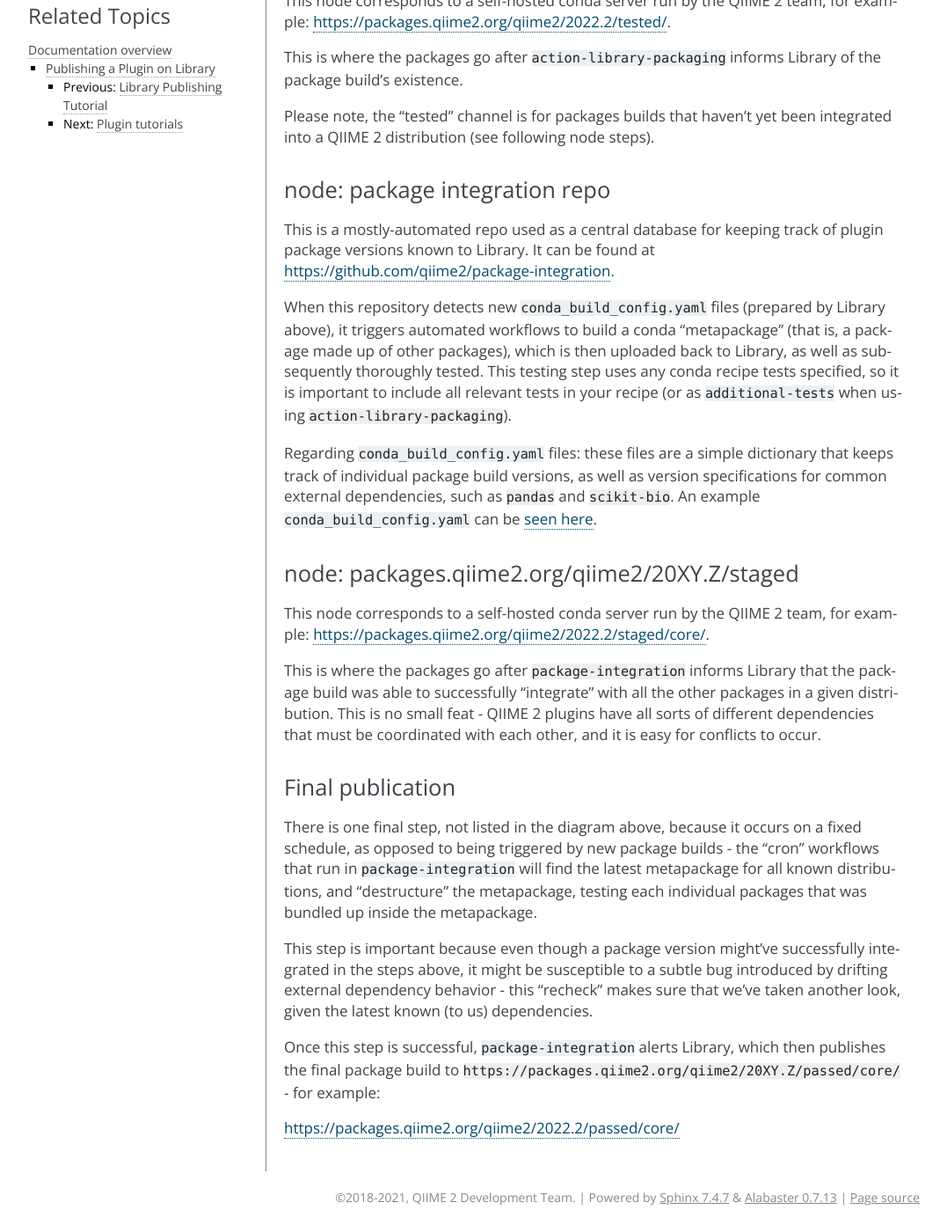
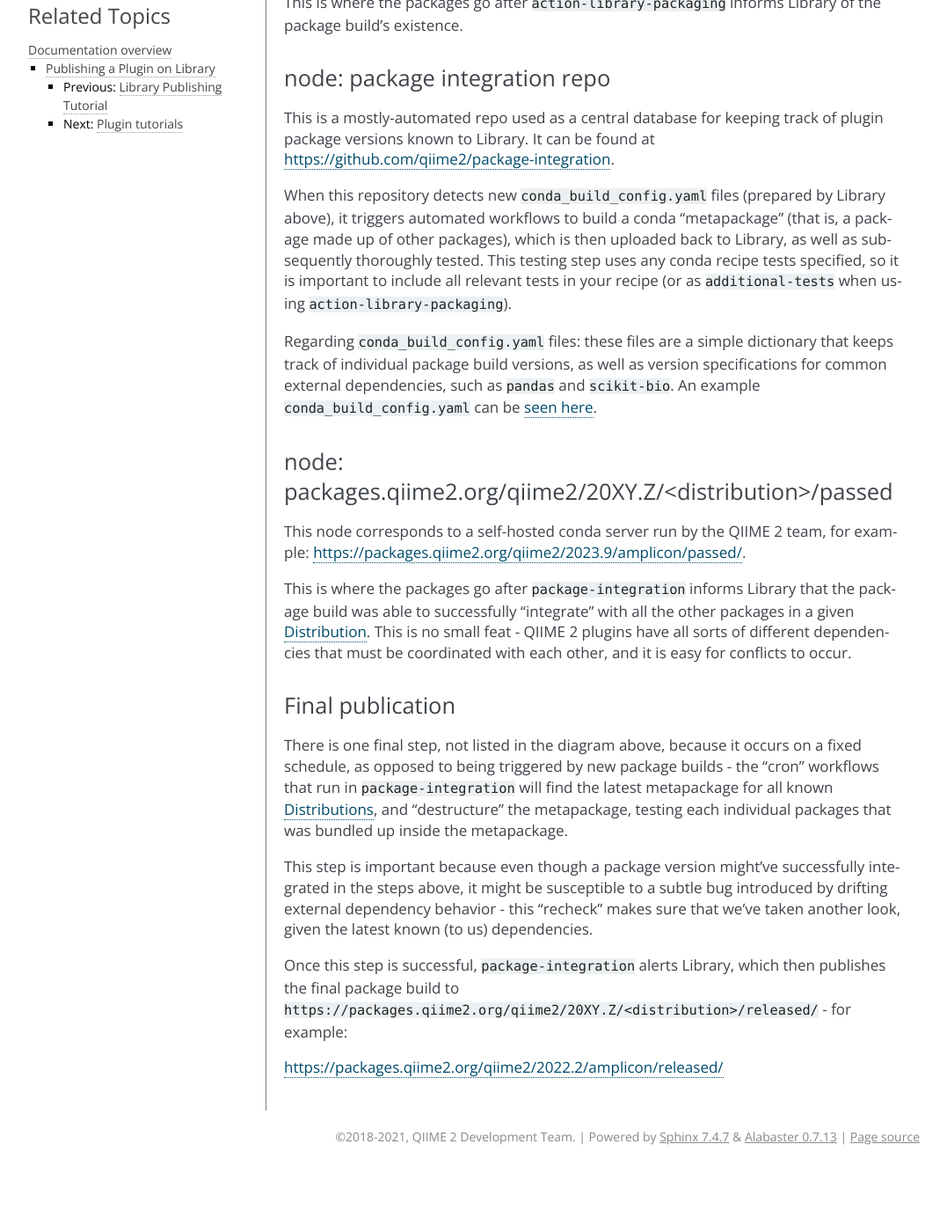
Before and after one commit to qiime2/dev-docs, a Sphinx documentation site: the page built from source/publishing/infrastructure.rst, in a window 1280 px wide and 1400 px high, scrolled down 2122 px. Shown: the whole window at 88% size, without its empty margins (106-1183 px from the left). Built offline with Sphinx 7.4.7, drawn with Linux system fonts in a browser that asks for light colours; after the commit the page ends 3453 px from its top, so only the background shows below that; some of the changed text lies outside the part shown.

Commit message:
more updates to distro refs and infra overview

```diff
--- a/source/conf.py
+++ b/source/conf.py
@@ -45,6 +45,7 @@ extensions = [
     'sphinx.ext.autodoc',
     'sphinx.ext.napoleon',
     'sphinx.ext.doctest',
+    'sphinx_tabs.tabs'
 ]
 
 # Add any paths that contain templates here, relative to this directory.
--- a/source/metadata.rst
+++ b/source/metadata.rst
@@ -108,7 +108,7 @@ How can the Metadata API Help Me?
 ---------------------------------
 
 The :doc:`Metadata API <api-reference/metadata>` has many interesting features - here are some of the more
-commonly utlitized elements amongst the core plugins.
+commonly utlitized elements amongst the plugins within the `Amplicon Distribution`_.
 
 Merging Metadata
 ................
@@ -174,6 +174,7 @@ called |metadata_tabulate|_, which renders an interactive table of the metadata
 in question. Cool!
 
 
+.. _`Amplicon Distribution`: https://docs.qiime2.org/2023.9/install/#qiime-2-2023-9-amplicon-distribution
 .. _`Metadata in QIIME 2`: https://docs.qiime2.org/2018.4/tutorials/metadata/
 .. _`familiarizing yourself`: https://docs.qiime2.org/2018.4/tutorials/metadata/
 .. |pd.Dataframe| replace:: ``pd.Dataframe``
--- a/source/publishing/infrastructure.rst
+++ b/source/publishing/infrastructure.rst
@@ -5,7 +5,7 @@ There are many connected components in the QIIME 2 packaging infrastructure
 topology. The following diagram attempts to summarize the aspects of these
 elements that have been discussed elsewhere in this section of the dev-docs.
 
-.. figure:: ../img/packaging-infra.svg
+.. figure:: ../img/packaging_infra.svg
    :width: 350
 
 Detailed description of diagram elements
@@ -46,22 +46,19 @@ listens for new package builds from instances of ``action-library-packaging``,
 and when a new build is found, it triggers all of the downstream steps
 necessary for publishing the new package build.
 
-Every plugin is associated with one or more distributions - a collective of
+Every plugin is associated with one or more `Distributions`_ - a collective of
 related QIIME 2 packages - when a new plugin package build is found, Library
 will prepare new versions of the ``conda_build_config.yaml`` file. More on this
 below.
 
-node: packages.qiime2.org/qiime2/20XY.Z/tested
-----------------------------------------------
+node: packages.qiime2.org/qiime2/20XY.Z/<distribution>/staged
+-------------------------------------------------------------
 
 This node corresponds to a self-hosted conda server run by the QIIME 2 team,
-for example: https://packages.qiime2.org/qiime2/2022.2/tested/.
+for example: https://packages.qiime2.org/qiime2/2023.9/amplicon/staged.
 
 This is where the packages go after ``action-library-packaging`` informs
 Library of the package build's existence.
-
-Please note, the "tested" channel is for packages builds that haven't yet been
-integrated into a QIIME 2 distribution (see following node steps).
 
 node: package integration repo
 ------------------------------
@@ -83,15 +80,15 @@ dictionary that keeps track of individual package build versions, as well as
 version specifications for common external dependencies, such as ``pandas`` and
 ``scikit-bio``. An example ``conda_build_config.yaml`` can be `seen here`_.
 
-node: packages.qiime2.org/qiime2/20XY.Z/staged
+node: packages.qiime2.org/qiime2/20XY.Z/<distribution>/passed
 ----------------------------------------------
 
 This node corresponds to a self-hosted conda server run by the QIIME 2 team,
-for example: https://packages.qiime2.org/qiime2/2022.2/staged/core/.
+for example: https://packages.qiime2.org/qiime2/2023.9/amplicon/passed/.
 
 This is where the packages go after ``package-integration`` informs Library
 that the package build was able to successfully "integrate" with all the other
-packages in a given distribution. This is no small feat - QIIME 2 plugins have
+packages in a given `Distribution`_. This is no small feat - QIIME 2 plugins have
 all sorts of different dependencies that must be coordinated with each other,
 and it is easy for conflicts to occur.
 
@@ -101,7 +98,7 @@ Final publication
 There is one final step, not listed in the diagram above, because it occurs on
 a fixed schedule, as opposed to being triggered by new package builds - the
 "cron" workflows that run in ``package-integration`` will find the latest
-metapackage for all known distributions, and "destructure" the metapackage,
+metapackage for all known `Distributions`_, and "destructure" the metapackage,
 testing each individual packages that was bundled up inside the metapackage.
 
 This step is important because even though a package version might've
@@ -112,9 +109,11 @@ dependencies.
 
 Once this step is successful, ``package-integration`` alerts Library, which
 then publishes the final package build to
-``https://packages.qiime2.org/qiime2/20XY.Z/passed/core/`` - for example:
+``https://packages.qiime2.org/qiime2/20XY.Z/<distribution>/released/`` - for example:
 
-https://packages.qiime2.org/qiime2/2022.2/passed/core/
+https://packages.qiime2.org/qiime2/2022.2/amplicon/released/
 
+.. _`Distribution`: https://docs.qiime2.org/2023.9/install/#qiime-2-2023-9-distributions
+.. _`Distributions`: https://docs.qiime2.org/2023.9/install/#qiime-2-2023-9-distributions
 .. _`PEP 440`: https://peps.python.org/pep-0440/
 .. _`seen here`: https://github.com/qiime2/package-integration/blob/c521d68d9c66e9c309214d5b2aac7474192b324f/2022.2/tested/conda_build_config.yaml
```
Also changed, not shown: source/glossary.rst (+11 -0 lines), source/publishing/tutorial.rst (+4 -3 lines), source/quickstart.rst (+38 -43 lines), source/img/packaging-infra.svg (deleted), source/img/packaging_infra.svg (added).
